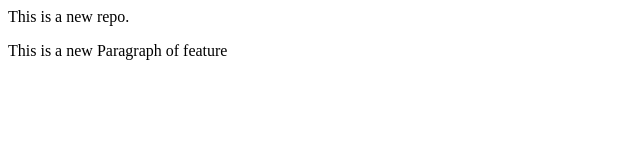
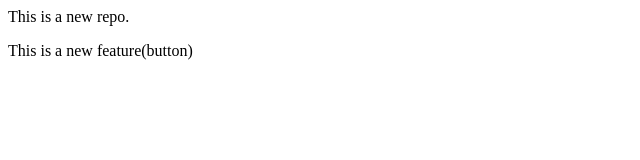
Before and after one commit to trinathprasad/LocalRepo, a plain HTML site: page index.html in a window 1280 px wide. Shown: the full height of the page, 0-640 px from the left. Drawn offline with Linux system fonts and the light colour scheme.

```diff
--- a/index.html
+++ b/index.html
@@ -1,2 +1,2 @@
 <p>This is a new repo.</p>
-<p>This is a new Paragraph of feature</p>
+<p>This is a new feature(button)</p>
```
